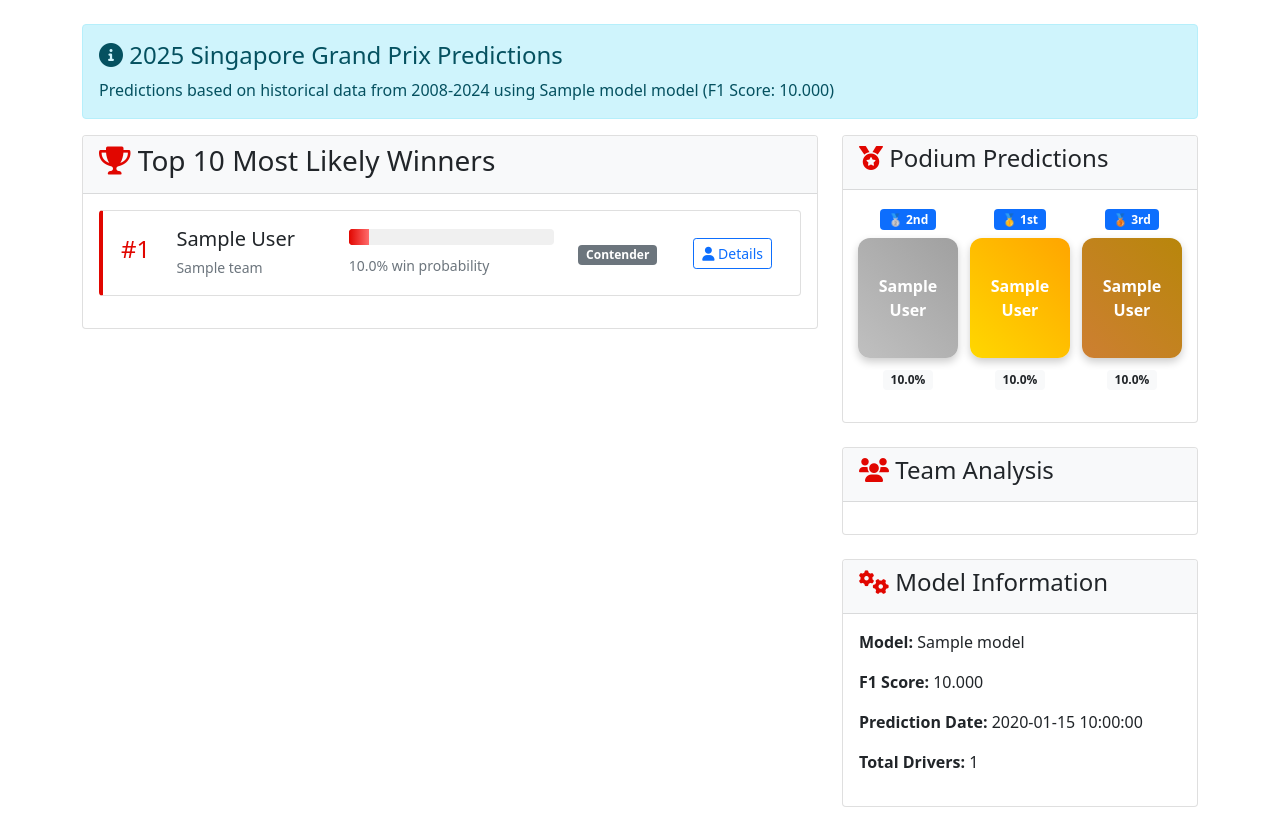
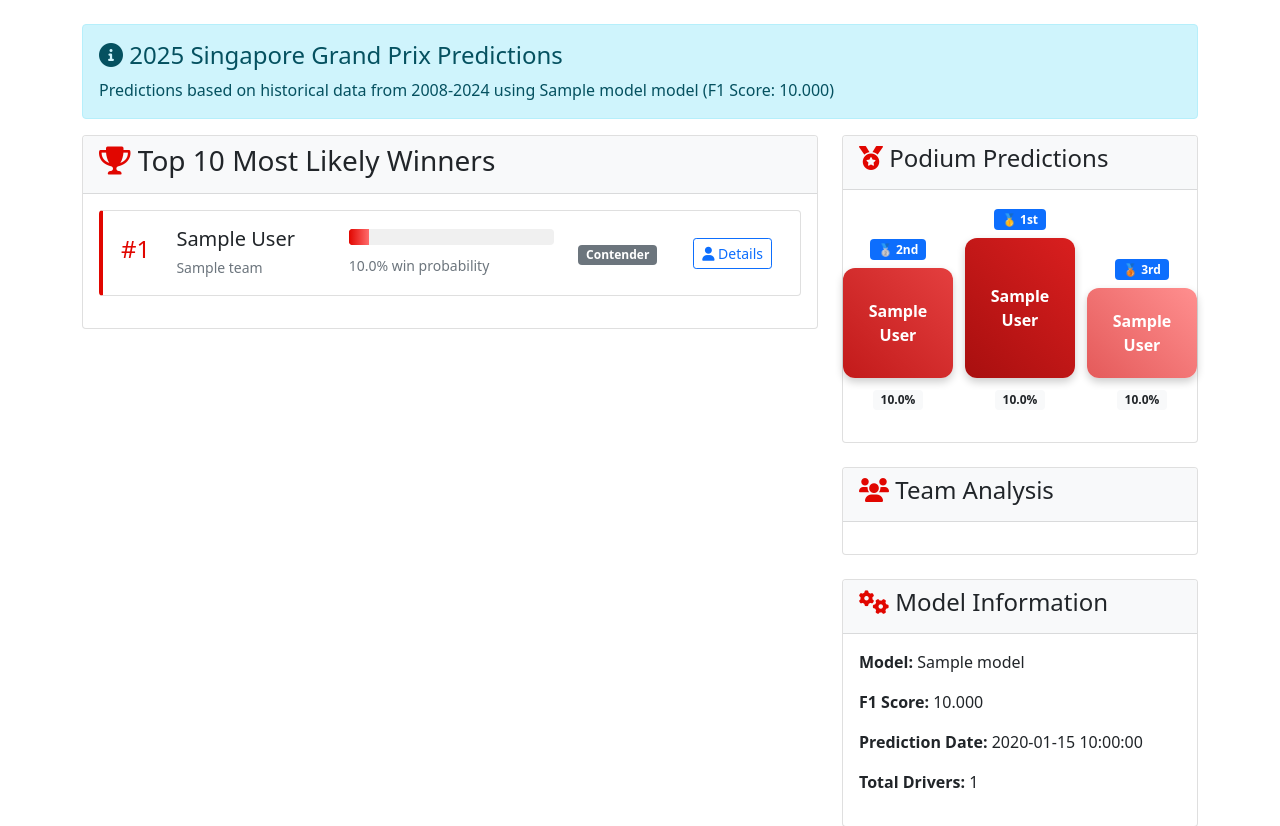
Before and after one commit to khushie22/F1-Prediction-Model, a Flask app: template webapp/templates/index.html in a window 1280 px wide. Shown: the part 56-882 px from the top of the page. Run offline with Flask 2, Linux system fonts and the light colour scheme; the template is opened without the code that fills it: most values are stand-ins (such as "Sample title", 1, 10 or a date in 2020).

Commit message:
Podium theming: shades of red and size hierarchy (1st largest, 2nd medium, 3rd small)

```diff
--- a/webapp/templates/index.html
+++ b/webapp/templates/index.html
@@ -72,25 +72,25 @@
                 <div class="text-center mb-3">
                     <div class="podium">
                         <!-- 2nd (left) -->
-                        <div class="d-flex flex-column align-items-center podium-col">
+                        <div class="d-flex flex-column align-items-center podium-col podium-second">
                             <div class="mb-2"><span class="badge bg-primary">🥈 2nd</span></div>
-                            <div class="podium-place" style="background: linear-gradient(45deg, #C0C0C0, #A0A0A0);">
+                            <div class="podium-place" style="background: linear-gradient(45deg, #c21a1a, #e43f3f);">
                                 <strong>{{ predictions.iloc[1].FullName }}</strong>
                             </div>
                             <div class="mt-2"><span class="badge bg-light text-dark">{{ "%.1f"|format(predictions.iloc[1].Win_Probability * 100) }}%</span></div>
                         </div>
                         <!-- 1st (center) -->
-                        <div class="d-flex flex-column align-items-center podium-col">
+                        <div class="d-flex flex-column align-items-center podium-col podium-first">
                             <div class="mb-2"><span class="badge bg-primary">🥇 1st</span></div>
-                            <div class="podium-place" style="background: linear-gradient(45deg, #FFD700, #FFA500);">
+                            <div class="podium-place" style="background: linear-gradient(45deg, #a80f0f, #d91f1f);">
                                 <strong>{{ predictions.iloc[0].FullName }}</strong>
                             </div>
                             <div class="mt-2"><span class="badge bg-light text-dark">{{ "%.1f"|format(predictions.iloc[0].Win_Probability * 100) }}%</span></div>
                         </div>
                         <!-- 3rd (right) -->
-                        <div class="d-flex flex-column align-items-center podium-col">
+                        <div class="d-flex flex-column align-items-center podium-col podium-third">
                             <div class="mb-2"><span class="badge bg-primary">🥉 3rd</span></div>
-                            <div class="podium-place" style="background: linear-gradient(45deg, #CD7F32, #B8860B);">
+                            <div class="podium-place" style="background: linear-gradient(45deg, #e45a5a, #ff8f8f);">
                                 <strong>{{ predictions.iloc[2].FullName }}</strong>
                             </div>
                             <div class="mt-2"><span class="badge bg-light text-dark">{{ "%.1f"|format(predictions.iloc[2].Win_Probability * 100) }}%</span></div>
@@ -140,13 +140,17 @@
 {% block scripts %}
 
 <style>
-.podium-col { min-width: 100px; }
+.podium-col { min-width: 110px; }
 .podium-place {
-    width: 100px;
+    width: 110px;
     display: flex;
     justify-content: center;
     align-items: center;
     padding: 12px 8px;
+    color: #fff;
 }
+.podium-first .podium-place { height: 140px; }
+.podium-second .podium-place { height: 110px; }
+.podium-third .podium-place { height: 90px; }
 </style>
 {% endblock %}
```
